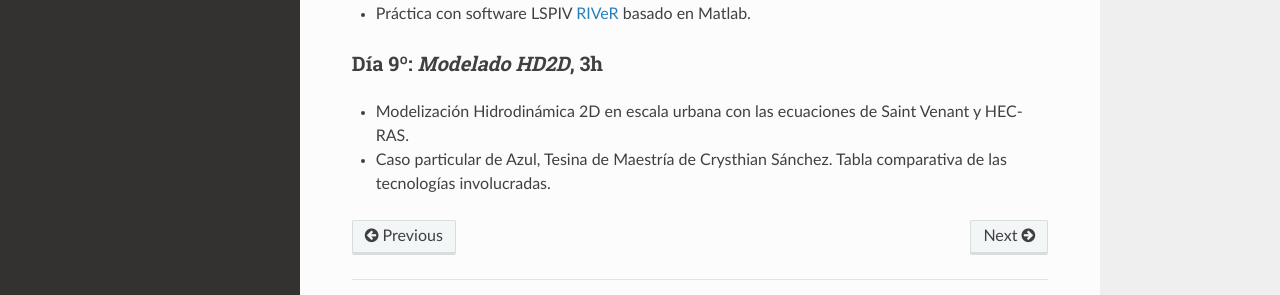
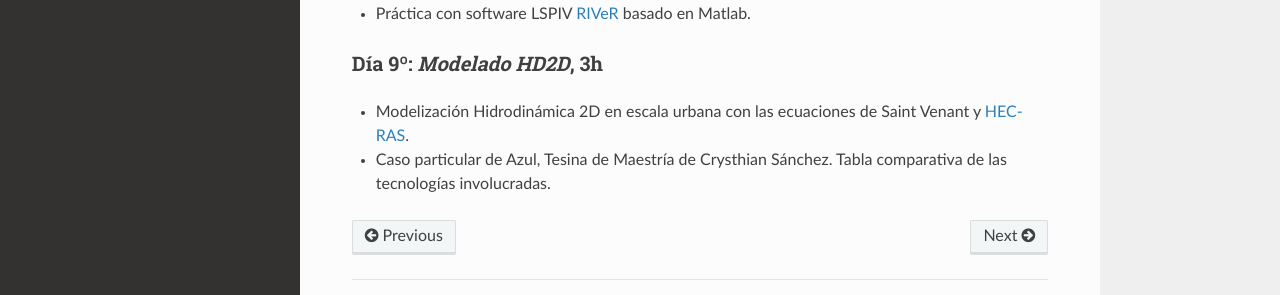
Before and after one commit to ivillamadrid/HidrologiaXXI, a Sphinx documentation site: the page built from docs/source/audiencia.rst, in a window 1280 px wide and 900 px high, scrolled down 1427 px. Shown: the part 515-810 px from the top of the window. Built offline with Sphinx 7.4.7 and the Read the Docs theme 2.0.0, drawn with Linux system fonts in a browser that asks for light colours; part of the change alters nothing that is shown.

```diff
--- a/docs/source/audiencia.rst
+++ b/docs/source/audiencia.rst
@@ -88,6 +88,6 @@ Días 7º-8º: *Aplicaciones UAV*, 6h
 Día 9º: *Modelado HD2D*, 3h
 ***************************
 
-* Modelización Hidrodinámica 2D en escala urbana con las ecuaciones de Saint Venant y HEC-RAS.
+* Modelización Hidrodinámica 2D en escala urbana con las ecuaciones de Saint Venant y `HEC-RAS <https://www.hec.usace.army.mil/software/hec-ras/>`_.
 
 * Caso particular de Azul, Tesina de Maestría de Crysthian Sánchez. Tabla comparativa de las tecnologías involucradas.
```
